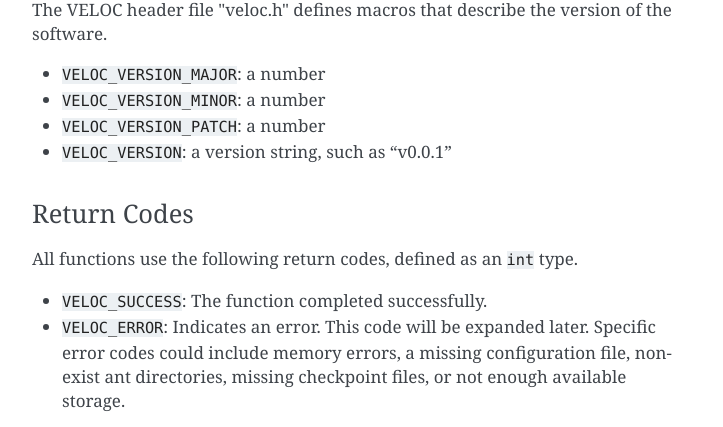
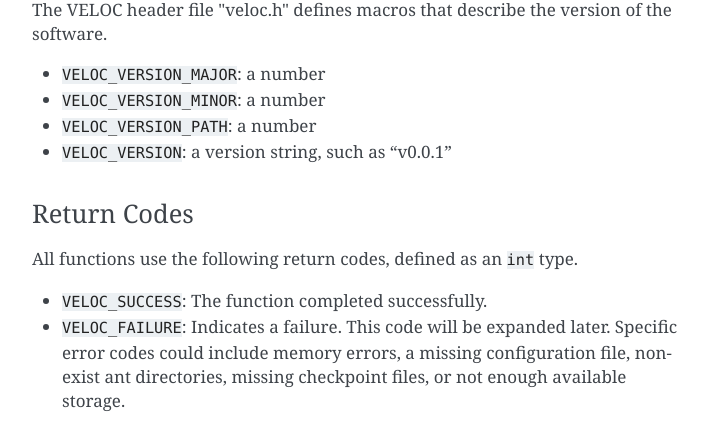
Before and after one commit to ECP-VeloC/VELOC, a Sphinx documentation site: the page built from docs/api.rst, in a window 1280 px wide and 900 px high, scrolled down 601 px. Shown: the part 142-569 px from the top of the window, without its empty margins (388-1111 px from the left). Built offline with Sphinx 7.4.7, drawn with Linux system fonts in a browser that asks for light colours; pages that are not in the unit, such as notebooks, are missing from menus.

Commit message:
Update api.rst

```diff
--- a/docs/api.rst
+++ b/docs/api.rst
@@ -96,7 +96,7 @@ of the software.
 
 -  ``VELOC_VERSION_MAJOR``: a number
 -  ``VELOC_VERSION_MINOR``: a number
--  ``VELOC_VERSION_PATCH``: a number
+-  ``VELOC_VERSION_PATH``: a number
 -  ``VELOC_VERSION``: a version string, such as “v0.0.1”
 
 Return Codes
@@ -106,7 +106,7 @@ All functions use the following return codes, defined as an ``int``
 type.
 
 -  ``VELOC_SUCCESS``: The function completed successfully.
--  ``VELOC_ERROR``: Indicates an error. This code will be expanded
+-  ``VELOC_FAILURE``: Indicates a failure. This code will be expanded
    later. Specific error codes could include memory errors, a missing
    configuration file, non-exist ant directories, missing checkpoint
    files, or not enough available storage.
```
